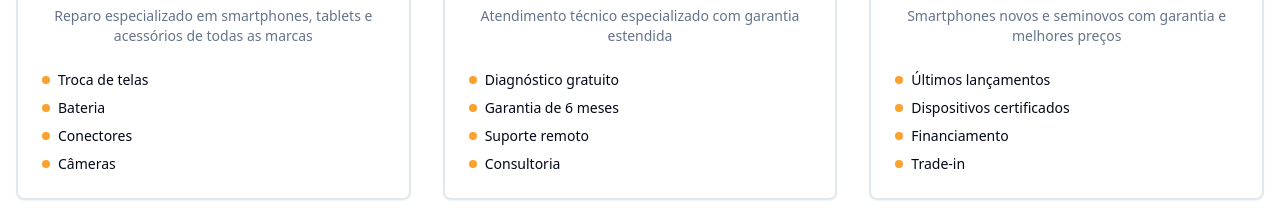
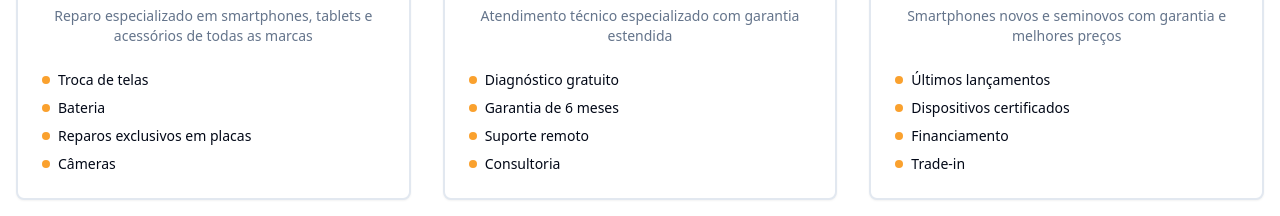
Before and after one commit to lweona/newtech, a React (Vite) app: page / in a window 1280 px wide. Shown: the part 2100-2316 px from the top of the page. Built offline with nearby package versions, Linux system fonts and the light colour scheme.

Commit message:
Update services section title
Updated the title of the services section to "Reparos exclusivos em placas".

```diff
--- a/src/components/ServicesSection.tsx
+++ b/src/components/ServicesSection.tsx
@@ -16,7 +16,7 @@ const ServicesSection = () => {
       icon: Smartphone,
       title: "Assistência e Acessórios",
       description: "Reparo especializado em smartphones, tablets e acessórios de todas as marcas",
-      features: ["Troca de telas", "Bateria", "Conectores", "Câmeras"]
+      features: ["Troca de telas", "Bateria", "Reparos exclusivos em placas", "Câmeras"]
     },
     {
       icon: Shield,
```
